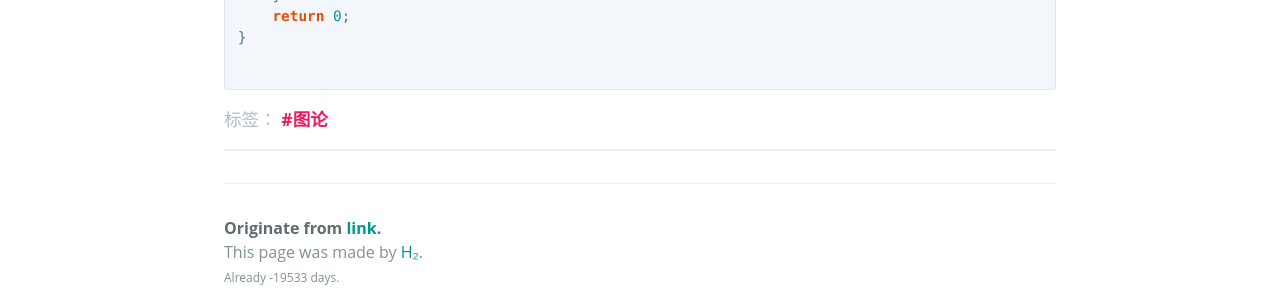
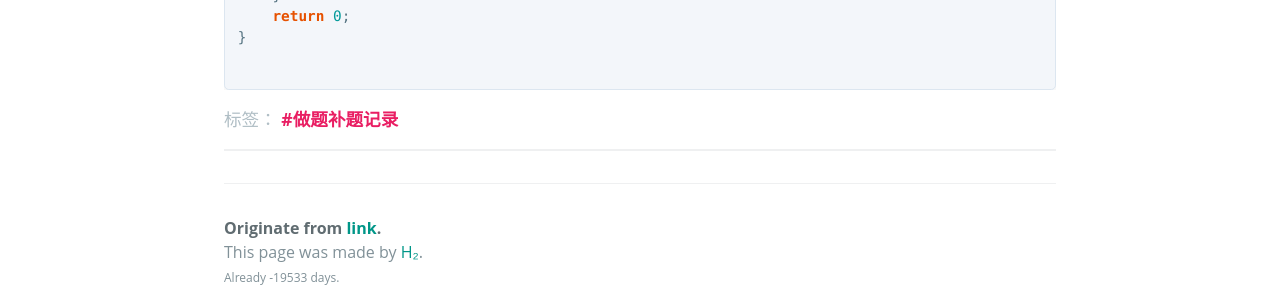
Before and after one commit to BuaaCzx/BuaaCzx.github.io, a Jekyll site: the page built from _posts/2023-6-29-CF1842D.md, in a window 1280 px wide and 900 px high, scrolled down 1972 px. Shown: the part 564-864 px from the top of the window. Built offline with Jekyll 4.4.1, drawn with Linux system fonts in a browser that asks for light colours; some web fonts are replaced; formulas are drawn with MathJax 3.

Commit message:
Update 2023-6-29-CF1842D.md

```diff
--- a/_posts/2023-6-29-CF1842D.md
+++ b/_posts/2023-6-29-CF1842D.md
@@ -1,7 +1,7 @@
 ---
 layout: post
 title: CF1842D Tenzing and His Animal Friends
-tags: 图论
+tags: 做题补题记录
 ---
 
 ## 题目大意
```
